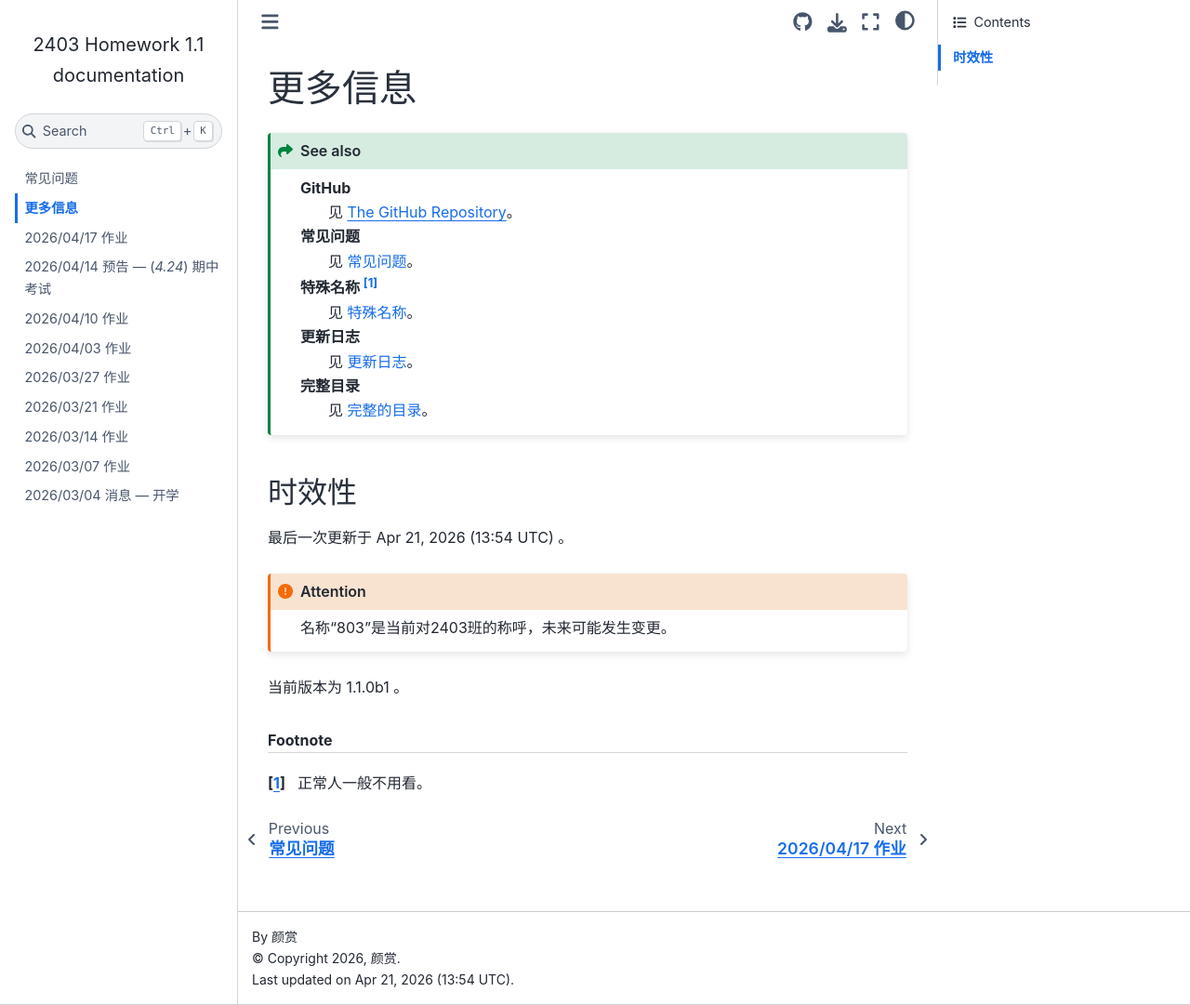
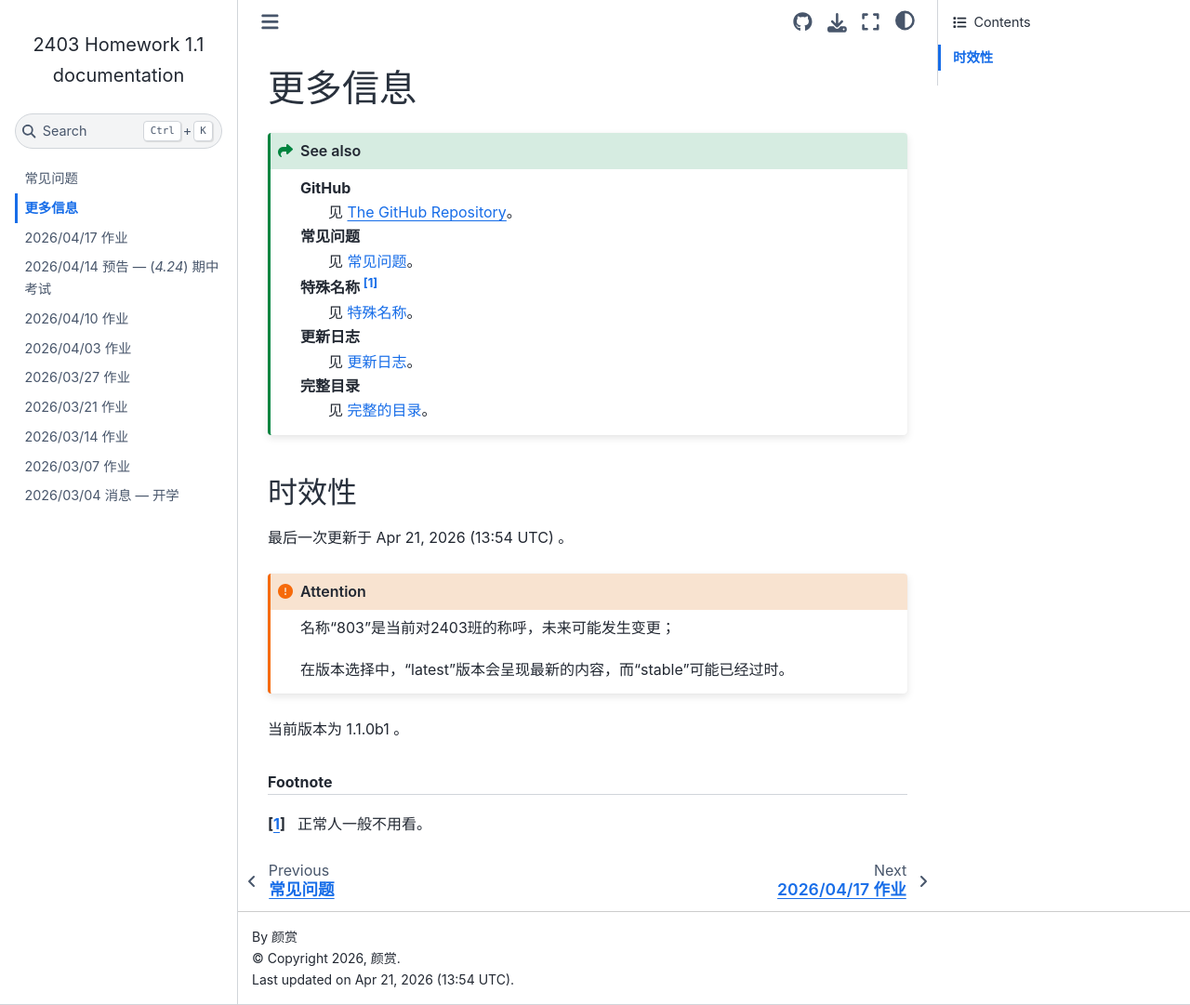
Before and after one commit to Sail-in-1024/2403-Homework, a Sphinx documentation site: the page built from docs/source/moreinfo.rst, in a window 1280 px wide and 1081 px high. Shown: the whole window at 93% size. Built offline with Sphinx 7.4.7 and the Sphinx Book theme 1.1.4, drawn with Linux system fonts in a browser that asks for light colours.

Commit message:
更新 moreinfo.rst
增加版本说明

```diff
--- a/docs/source/moreinfo.rst
+++ b/docs/source/moreinfo.rst
@@ -26,7 +26,9 @@
 
 .. attention::
 
-   名称“|class-name|”是当前对2403班的称呼，未来可能发生变更。
+   名称“|class-name|”是当前对2403班的称呼，未来可能发生变更；
+
+   在版本选择中，“latest”版本会呈现最新的内容，而“stable”可能已经过时。
 
 当前版本为 |version| 。
 
```
